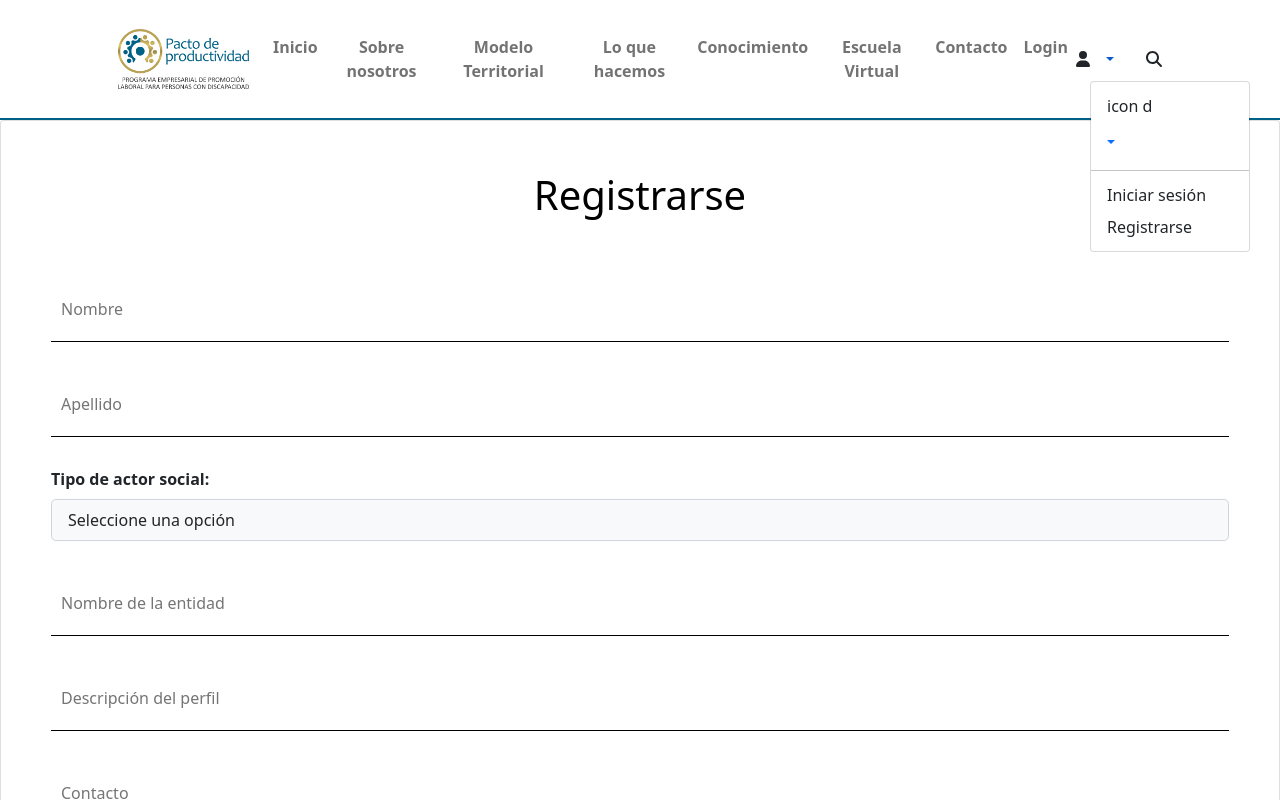
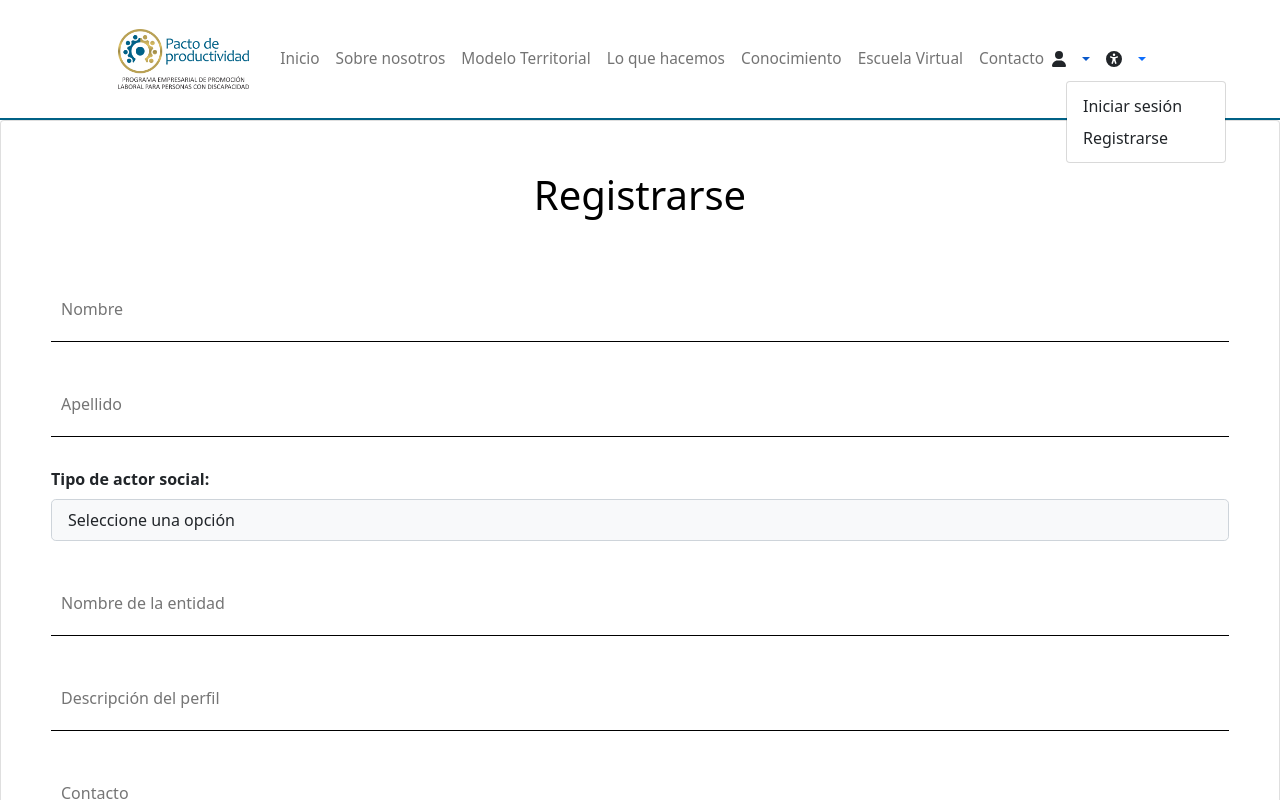
Before and after one commit to Edwinjhs/Front_pacto, a React (Create React App) app: page / in a window 1280 px wide. Both pictures are taken after a click on the button 1110 px from the left and 59 px from the top of the page. Shown: the top 800 px of the page. Built offline with nearby package versions, Linux system fonts and the light colour scheme.

Commit message:
the register view was done complete

```diff
--- a/src/components/header/header.js
+++ b/src/components/header/header.js
@@ -1,4 +1,4 @@
-import { faBars, faMagnifyingGlass, faUser } from '@fortawesome/free-solid-svg-icons';
+import { faBars,  faUser, faMagnifyingGlass, faUniversalAccess } from '@fortawesome/free-solid-svg-icons';
 import { FontAwesomeIcon } from '@fortawesome/react-fontawesome';
 import Logo from '../img/cropped-logo_positivo.png';
 import NavDropdown from 'react-bootstrap/NavDropdown';
@@ -9,7 +9,6 @@ class Header extends React.Component {
     render() {
 
         return (
-
             <nav className="navbar navbar-expand-lg navbar-light bg-white border-nav-color">
             <div className="container px-5 py-3">
                 <button
@@ -24,6 +23,9 @@ class Header extends React.Component {
                     <FontAwesomeIcon icon={faBars} />
                 </button>
 
+
+
+
                 <div className="collapse navbar-collapse" id="navbarSupportedContent">
                     <a className="navbar-brand mt-2 mt-lg-0" href="#">
                         <img
@@ -33,6 +35,9 @@ class Header extends React.Component {
                             loading="lazy"
                         />
                     </a>
+
+
+
 
                     <ul className="navbar-nav ms-auto mb-2 mb-lg-0 ">
                         <li className="nav-item">
@@ -56,34 +61,45 @@ class Header extends React.Component {
                         <li className="nav-item">
                             <a className="nav-link text-color-header text-decoration-none" href='https://www.pactodeproductividad.com/contacto/'>Contacto</a>
                         </li>
-                            <li className="nav-item">
-                                <a className="nav-link text-color-header" href="/login" >Login</a>
-                            </li>
+
+
                     </ul>
                 </div>
+
+
+
 
                 <div className="d-flex align-items-center">
                     <FontAwesomeIcon icon={faUser} />
                     <NavDropdown  id="navbarScrollingDropdown">
-                            <NavDropdown.Item href="#action4"> icon d</NavDropdown.Item>
+                        <NavDropdown.Item href="/login">Iniciar sesión</NavDropdown.Item>
+                        <NavDropdown.Item href="/register">Registrarse</NavDropdown.Item>
+                    </NavDropdown>
+
+
+                </div>
+
+
+                <div className="d-flex align-items-center space">
+
+
+                     <FontAwesomeIcon icon={faUniversalAccess} />
                     <NavDropdown  id="navbarScrollingDropdown">
+                        <NavDropdown.Item href="#action4"> </NavDropdown.Item>
                                 <NavDropdown.Item href="#action4"> Ajuste del nivel de contraste</NavDropdown.Item>
                                 <NavDropdown.Item href="#action4"> Ajuste del tamaño de la letra</NavDropdown.Item>
-                                </NavDropdown>
-                        <NavDropdown.Divider />
-                            <NavDropdown.Item href="/login">Iniciar sesión</NavDropdown.Item>
-                            <NavDropdown.Item href="/">Registrarse</NavDropdown.Item>
+
+
                     </NavDropdown>
 
-                        <form className="d-flex input-group w-auto">
-                            <span className="ps-3">
-                                <FontAwesomeIcon icon={faMagnifyingGlass} />
-                            </span>
-                        </form>
+
                 </div>
+
+
+
+
             </div>
         </nav>
-
         )
 
     }
--- a/src/styles/header.css
+++ b/src/styles/header.css
@@ -1,8 +1,10 @@
 .text-color-header {
     color: #23282D;
-    font-weight: 600;
-}
+    font-weight: 5px;
+    font-size: 15.4px;
+ }
 
-.border-nav-color {
+
+ .border-nav-color {
     border-bottom: 2px solid #006186;
-}
+ }
```
Also changed, not shown: src/components/signup/signup.js (+0 -17 lines), src/components/img/perfil.png (deleted). Lines whose indentation alone changed are shown as unchanged.
